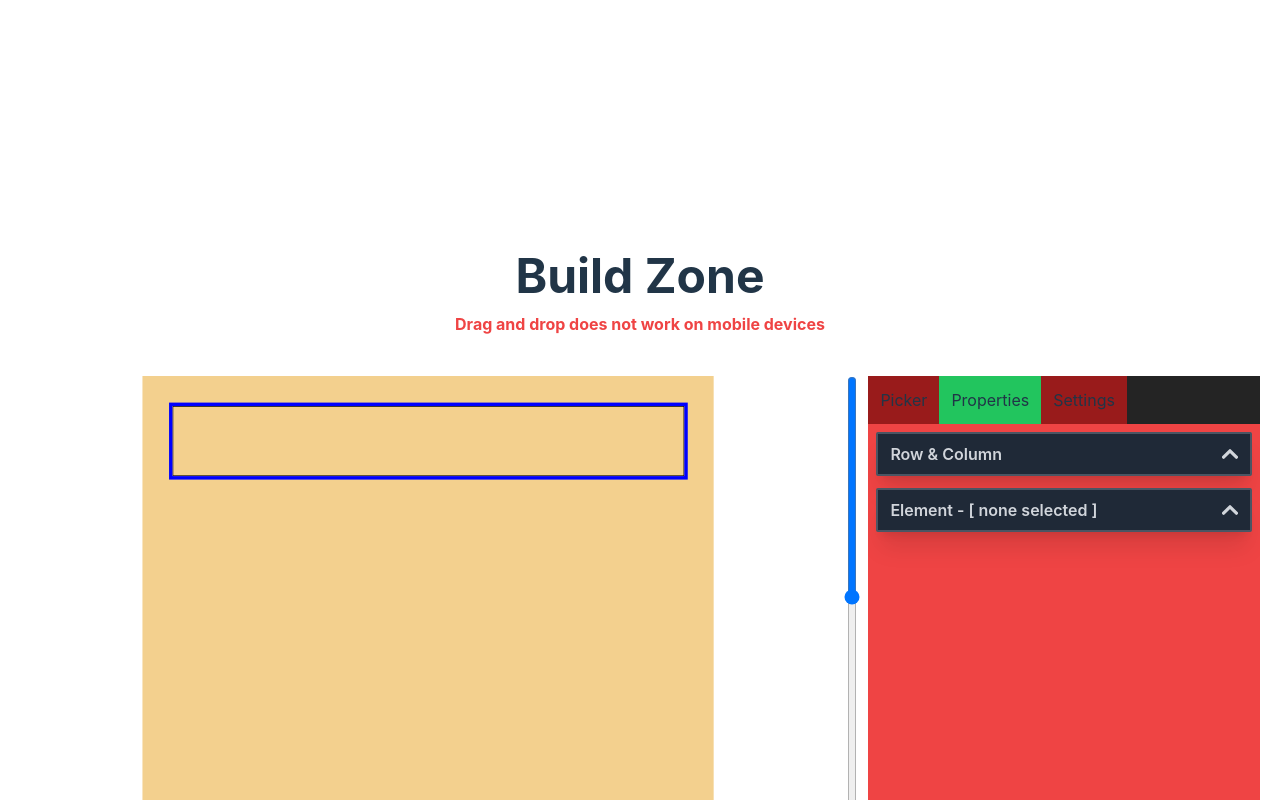
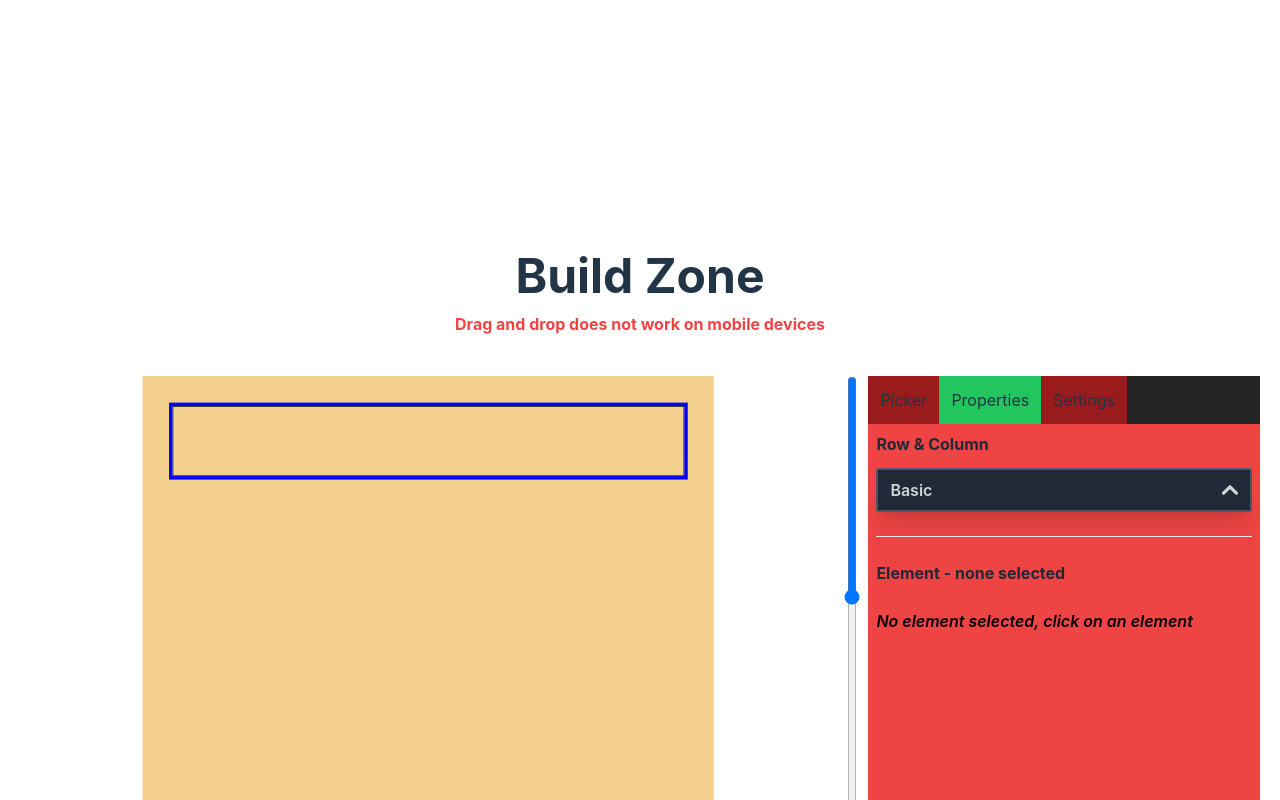
Before and after one commit to Metalax0/resume-builder, a React (Vite) app: page / in a window 1280 px wide. Both pictures are taken after a click on the button "Properties". Shown: the part 612-1412 px from the top of the page. Built offline with nearby package versions, Linux system fonts and the light colour scheme; the HTML template or start-up script is replaced by a standard one.

Commit message:
Accordion/ replaced nested accordian with simple accordian for properties tab

```diff
--- a/src/components/sections/tabs/properties/index.tsx
+++ b/src/components/sections/tabs/properties/index.tsx
@@ -29,7 +29,9 @@ export const PropertiesTab = () => {
     return (
         <div className="flex flex-col gap-3 flex-1 bg-red-500 text-left">
             {/* Cell Control */}
-            <Accordion title={"Row & Column"}>
+
+            <strong className="text-gray-800">Row & Column</strong>
+            <Accordion title={"Basic"}>
                 <CommonProperties
                     category={PropertiesStateCategoryEnum.cell}
                     target={propertiesState.cell}
@@ -37,8 +39,13 @@ export const PropertiesTab = () => {
                     selected={selectedCell}
                 />
             </Accordion>
+
+            <hr className="h-px my-3 bg-gray-200 border-0 dark:bg-gray-700" />
+
             {/* Elements Control */}
-            <Accordion title={`Element - [ ${getElementCategory()} ]`}>
+            <strong className="text-gray-800">
+                {"Element" + " - " + [getElementCategory()]}
+            </strong>
             {!selectedElement && (
                 <p className="text-black mt-3 italic font-semibold">
                     No element selected, click on an element
@@ -64,7 +71,6 @@ export const PropertiesTab = () => {
                     </Accordion>
                 </div>
             )}
-            </Accordion>
         </div>
     );
 };
```
Lines whose indentation alone changed are shown as unchanged.
